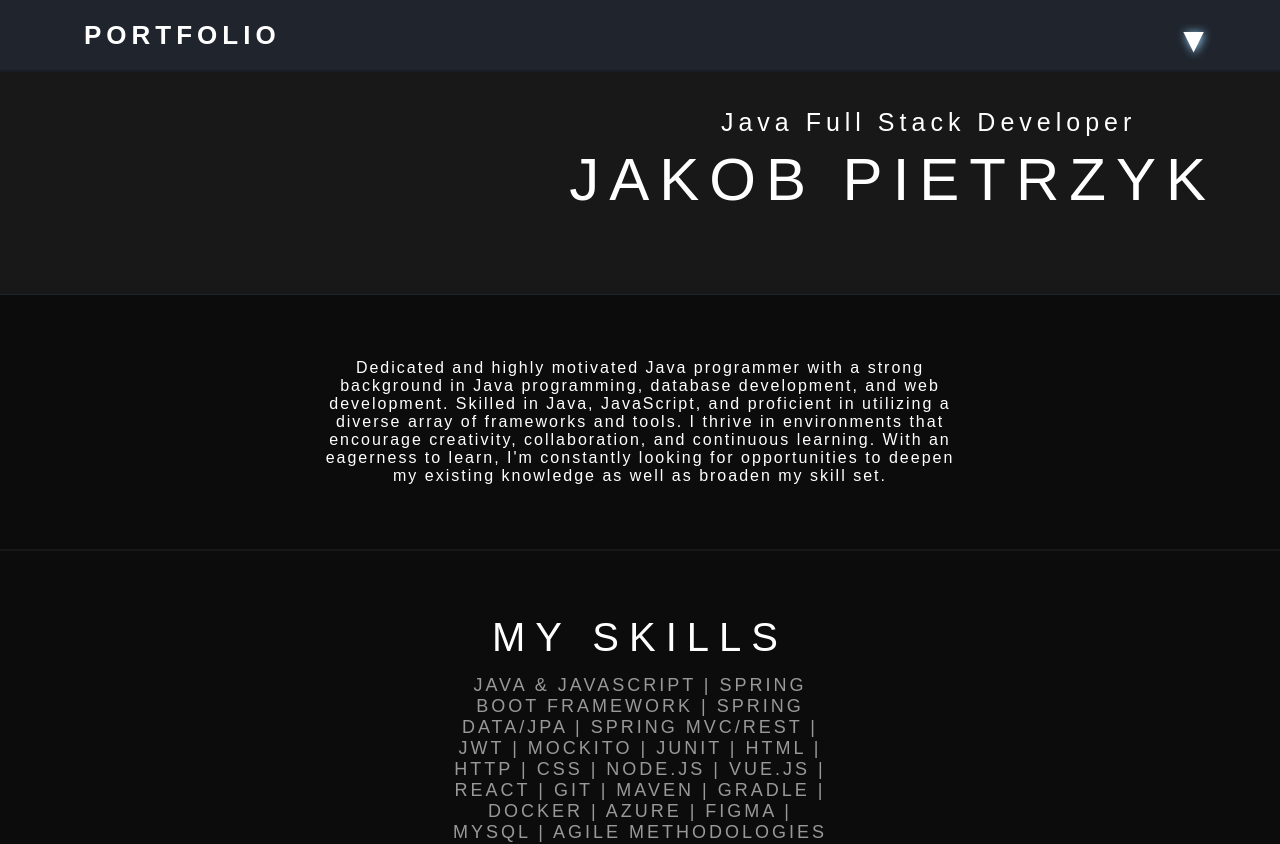
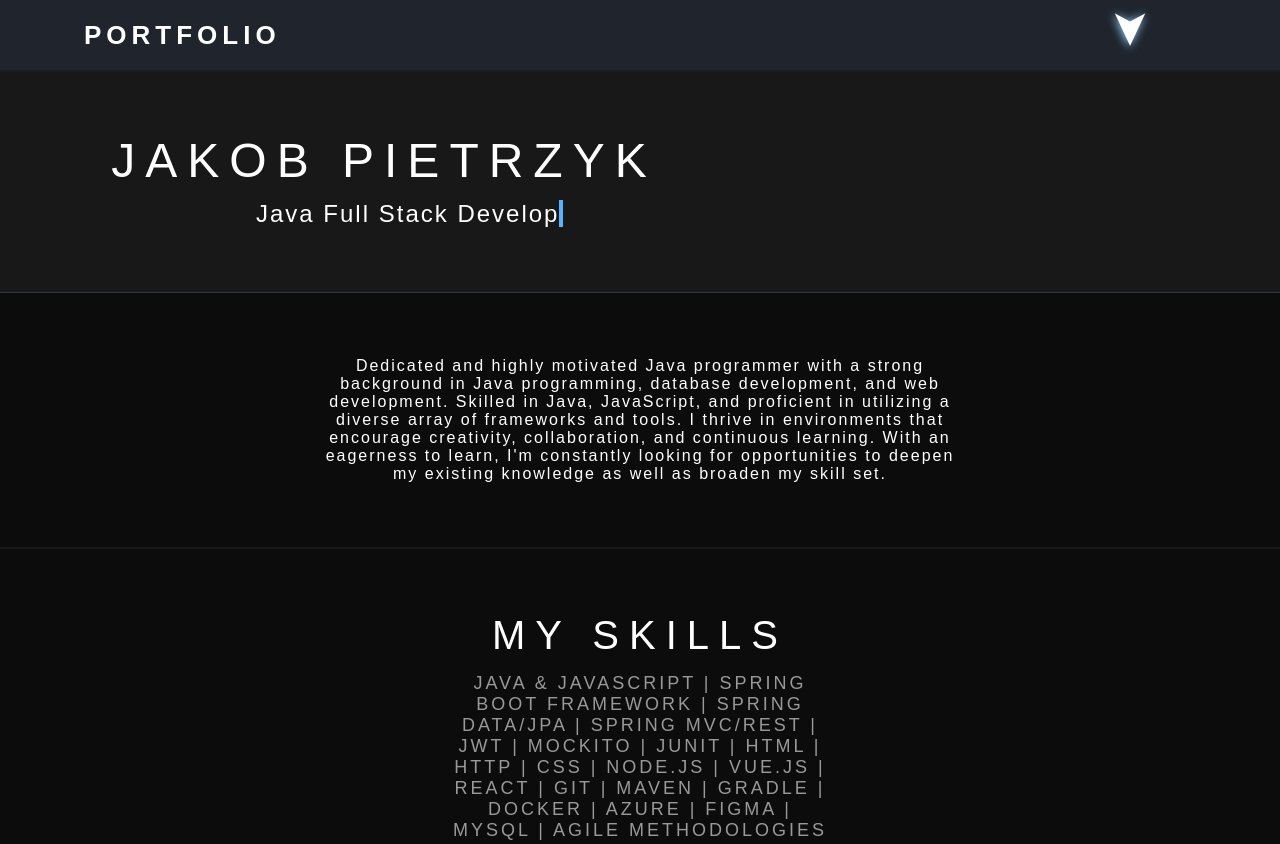
Before and after one commit to dzJP/jakobpietrzyk, a Vue app: page / in a window 1280 px wide. Shown: the top 844 px of the page. Built offline with nearby package versions, Linux system fonts and the light colour scheme.

Commit message:
add animations to header

```diff
--- a/src/assets/main.css
+++ b/src/assets/main.css
@@ -17,6 +17,7 @@
     --light-blue: #2525A5;
     --light-blue-hover: #2d2dc7;
     --blue-heaven: rgb(88, 178, 255);
+    --green-heaven:  rgb(0, 126, 31);
     --red: #df3232;
     --orange: #E69141;
     --dark-orange: #e6914110;
--- a/src/components/DropdownComponent.vue
+++ b/src/components/DropdownComponent.vue
@@ -1,8 +1,8 @@
 <template>
     <div class="dropdown-container">
-        <div class="dropdown" @click="toggleDropdown" @mouseleave="closeDropdown">
+        <div class="dropdown" @mouseover="openDropdown" @mouseleave="closeDropdown">
             <div class="dropdown-toggle">
-                <span class="dropdown-icon">▼</span>
+                <span class="dropdown-icon" :class="{ 'open': isDropdownOpen }">➤</span>
             </div>
             <ul class="dropdown-menu" :class="{ 'show': isDropdownOpen }">
                 <li><a href="#home" @click="scrollToSection">Home</a></li>
@@ -22,12 +22,10 @@ export default {
         };
     },
     methods: {
-        toggleDropdown() {
-            console.log('Toggle dropdown');
-            this.isDropdownOpen = !this.isDropdownOpen;
+        openDropdown() {
+            this.isDropdownOpen = true;
         },
         closeDropdown() {
-            console.log('Close dropdown');
             this.isDropdownOpen = false;
         },
         scrollToSection() {
@@ -48,56 +46,37 @@ export default {
 
 .dropdown {
     position: absolute;
-    top: 15px;
-    right: 5%;
-    cursor: pointer;
-}
-
-.dropdown-toggle {
-    position: absolute;
-    top: 0;
-    right: 0;
-    padding: 5px;
-}
-
-.dropdown-icon {
-    font-size: 35px;
-    color: var(--white);
-    transition: color 0.5s ease-in;
-    text-shadow: 1px 1px 10px #9ad7ff;
-}
-
-.dropdown-icon:hover {
-    color: var(--blue-heaven);
-    transition: color 0.3s ease-in-out;
+    top: 0px;
+    right: 10%;
+    cursor: default; /* Change cursor to default when list is hidden */
 }
 
 .dropdown-menu {
     position: absolute;
-    top: 20px;
-    right: -55px;
-    display: none;
-    background-color: rgb(17, 17, 17);
-    border: 1px solid #ccc;
-    width: 150px;
-    height: 220px;
-    font-size: 22px;
+    top: 35px;
+    left: -75px;
+    width: 200px;
+    opacity: 0;
+    padding: 0;
     align-items: center;
+    text-align: center;
     list-style-type: none;
     text-transform: uppercase;
-    text-align: center;
-    padding: 0;
+    pointer-events: none;
+    overflow:hidden;
     font-weight: 600;
-}
+    font-size: 22px;
+    transition: opacity 0.3s ease;
+    border: 2px solid var(--lightest-gray);
+    background-color: rgb(17, 17, 17);
 
-.dropdown-menu li {
-    margin: 5px;
-    padding: 10px;
 }
 
 .dropdown-menu.show {
-    display: block;
+    opacity: 1;
     color: var(--white);
+    height: auto;
+    pointer-events: auto; /* Enable pointer events when list is shown */
 }
 
 .dropdown-menu.show li {
@@ -106,9 +85,23 @@ export default {
 
 .dropdown-menu.show li:hover {
     color: var(--blue-heaven);
-    cursor: pointer;
     transition: color 0.3s ease-in-out;
 }
+
+.dropdown-icon {
+    font-size: 3em;
+    color: var(--white);
+    transition: color 0.5s ease-in;
+    text-shadow: 1px 1px 10px #9ad7ff;
+    display: inline-block;
+    transform: rotate(90deg);
+}
+
+.dropdown-icon:hover {
+    color: var(--blue-heaven);
+    transition: color 0.3s ease-in-out;
+}
+
 a,
 a:visited {
     color: inherit; /* Keeps the same color as the normal link */
--- a/src/components/HeaderComponent.vue
+++ b/src/components/HeaderComponent.vue
@@ -1,45 +1,87 @@
 <template>
-    <div id="home" class="header-container">
-        <div class="header-role">
-            Java Full Stack Developer
+    <div class="header-container">
+        <div class="header-text">
+            {{ typedText }}
+            <span class="cursor" :class="{ 'blink': showCursor }"></span>
         </div>
         <div class="header-name">
             Jakob Pietrzyk
         </div>
     </div>
     <!-- <div class="profile-picture">
-    <img src="@/assets/jakob.jpg" alt="profile-picture">
+        <img src="@/assets/jakob.jpg" alt="profile-picture">
     </div> -->
 </template>
 
+<script>
+export default {
+    data() {
+        return {
+            messages: [
+                "Java Full Stack Developer",
+                "Frontend Developer",
+                "Backend Developer"
+            ],
+            currentMessageIndex: 0,
+            typedText: "",
+            typingSpeed: 100,
+            showCursor: true,
+            typingDirection: 1, // 1 for left to right, -1 for right to left
+        };
+    },
+    mounted() {
+        this.typeText();
+    },
+    methods: {
+        typeText() {
+            const currentMessage = this.messages[this.currentMessageIndex];
+            let index = (this.typingDirection === 1) ? 0 : currentMessage.length;
+            const typingInterval = setInterval(() => {
+                if ((this.typingDirection === 1 && index <= currentMessage.length) ||
+                    (this.typingDirection === -1 && index >= 0)) {
+                    this.typedText = currentMessage.slice(0, index);
+                    index += this.typingDirection;
+                } else {
+                    clearInterval(typingInterval);
+                    setTimeout(() => {
+                        this.eraseText();
+                    }, 2000);
+                }
+            }, this.typingSpeed);
+        },
+        eraseText() {
+            let index = (this.typingDirection === 1) ? this.typedText.length : 0;
+            const erasingInterval = setInterval(() => {
+                if ((this.typingDirection === 1 && index >= 0) ||
+                    (this.typingDirection === -1 && index <= this.typedText.length)) {
+                    this.typedText = this.typedText.slice(0, index);
+                    index -= this.typingDirection;
+                } else {
+                    clearInterval(erasingInterval);
+                    this.currentMessageIndex = (this.currentMessageIndex + 1) % this.messages.length;
+                    setTimeout(() => {
+                        this.typeText();
+                    }, 2000);
+                }
+            }, this.typingSpeed);
+        },
+    },
+}
+</script>
+
 <style>
 .header-container {
-    position: relative;
-    display: flex;
-    flex-direction: column;
-    align-items: center;
-    text-align: center;
-    margin-top: 5%;
-    padding-bottom: 30px;
-    min-height: 200px;
-    border-bottom: solid 1px var(--light-gray);
-}
-
-.header-role {
-    position: absolute;
-    right: -5%;
-    top: 25%;
-    transform: translate(-50%, -50%);
-    font-size: 25px;
-    letter-spacing: 5px;
-
+    margin-top: 15%;
+    min-height: 100px;
+    border-bottom: solid 1px var(--lightest-gray);
 }
 
 .header-name {
     position: absolute;
-    right: 5%;
-    top: 35%;
-    font-size: 60px;
+    top: 20%;
+    left: 30%;
+    transform: translate(-50%, -50%);
+    font-size: 3em;
     text-transform: uppercase;
     letter-spacing: 10px;
 }
@@ -55,4 +97,29 @@
     border: 2px solid #333333;
     border-radius: 50%;
 }
+
+.header-text {
+    position: absolute;
+    left: 20%;
+    top: 25%;
+    font-size: 1.5em;
+    letter-spacing: 2px;
+}
+
+.cursor {
+    border-right: 4px solid var(--blue-heaven);
+    height: 1.5em;
+    font-family: 'Oxanium', sans-serif;
+}
+
+.blink {
+    animation: blink-animation 1s infinite;
+
+}
+
+@keyframes blink-animation {
+    0% { opacity: 1; }
+    50% { opacity: 0; }
+    100% { opacity: 1; }
+}
 </style>
--- a/src/components/ProjectsComponent.vue
+++ b/src/components/ProjectsComponent.vue
@@ -119,7 +119,7 @@ export default {
     align-items: center;
     min-height: 600px;
     background-color: var(--darkest-gray-black);
-    border-top: 2px solid var(--orange);
+    border-top: solid 1px var(--lightest-gray);
 }
 
 .project-section-title {
--- a/src/views/LandingPage.vue
+++ b/src/views/LandingPage.vue
@@ -1,9 +1,11 @@
 <template>
+	<div id="home">
 	<HeadComponent />
 	<HeaderComponent />
 	<AboutMeComponent />
 	<ProjectsComponent />
 	<ContactMeComponent />
+</div>
 </template>
 
 <script>
```
